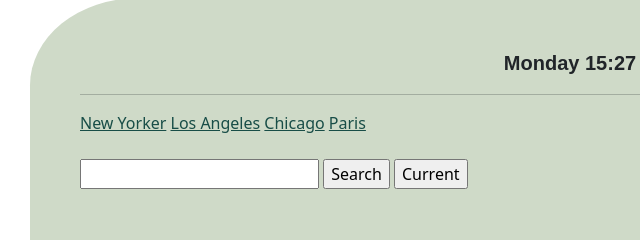
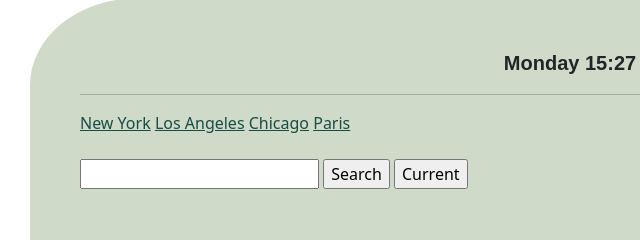
Before and after one commit to megan-createsit/shecodes_weatherapp, a website built with Parcel: page index.html in a window 1280 px wide. Shown: the part 102-342 px from the top of the page, 70-710 px from the left. Built offline with nearby package versions, Linux system fonts and the light colour scheme.

Commit message:
Revert "Test-Netlify"
This reverts commit 7c776bbcb8afe889aa1bf16cabfb037df60f2846.

```diff
--- a/index.html
+++ b/index.html
@@ -11,7 +11,7 @@
         <div class="weatherapp">
             <p id="date-time"> Tuesday 16:00 </p>
             <hr />
-            <a class="city" href="">New Yorker</a>
+            <a class="city" href="">New York</a>
             <a class="city" href="">Los Angeles</a>
             <a class="city" href="">Chicago</a>
             <a class="city" href="">Paris</a>
```
